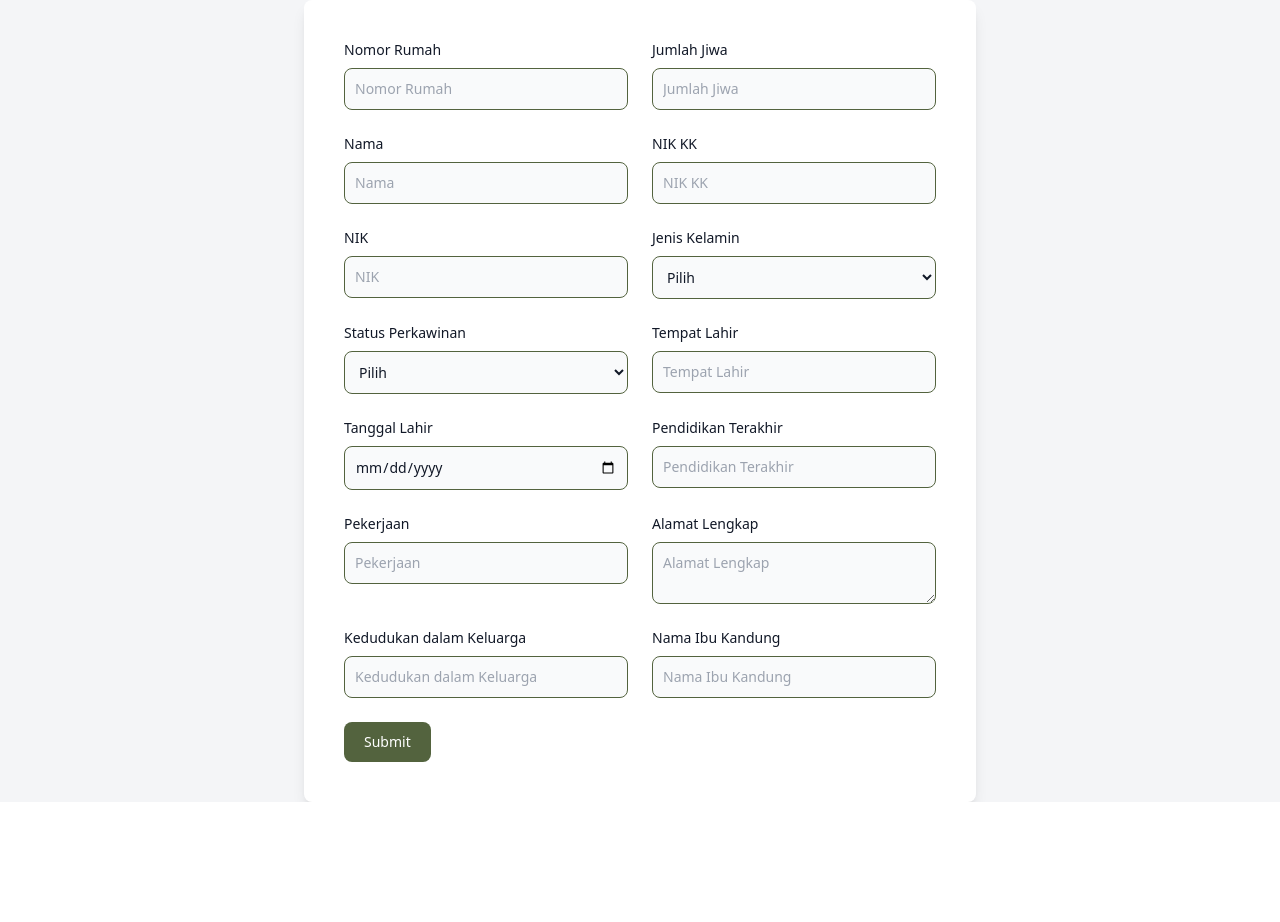
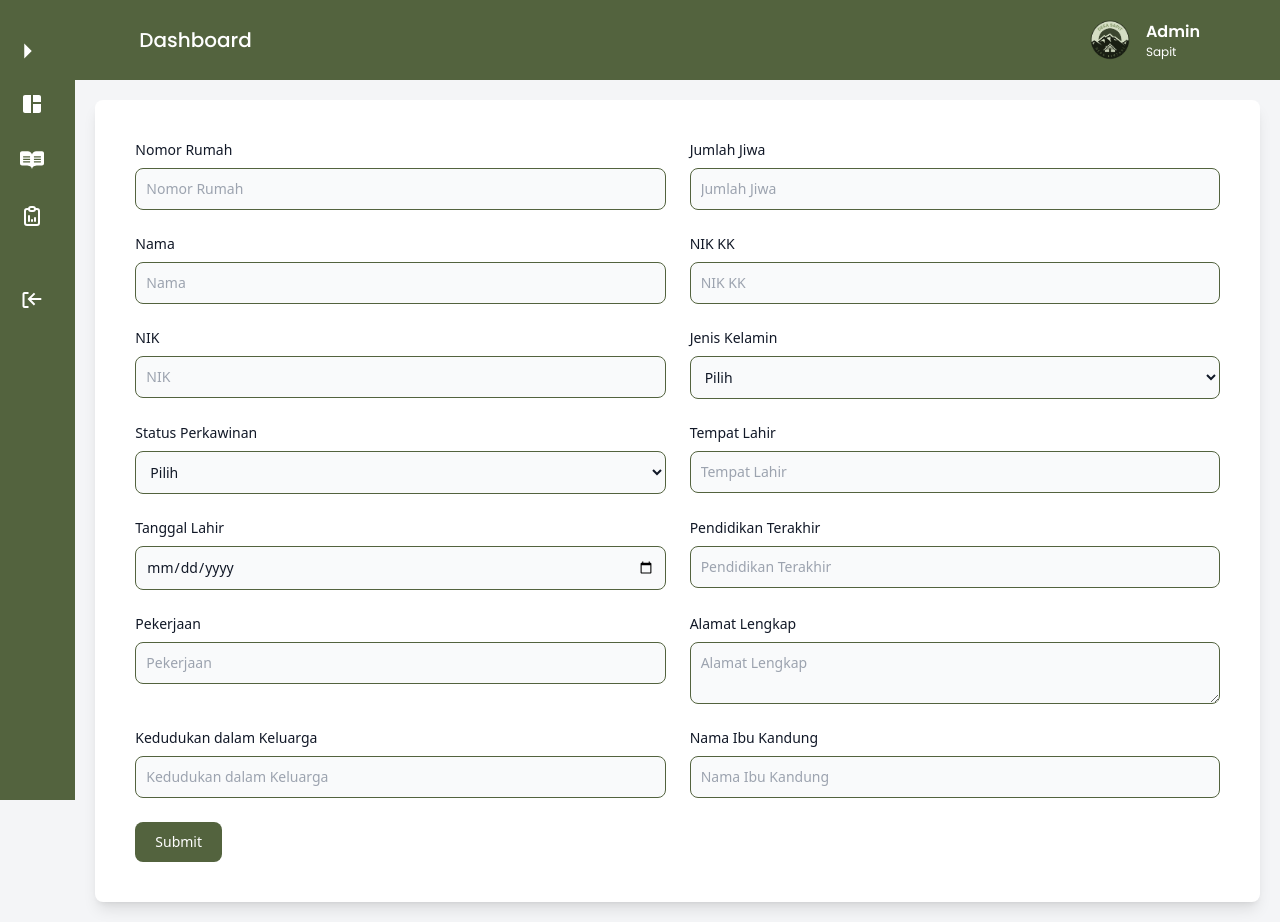
Before and after one commit to SapitDev/DashboardSapit, a Next.js app: page /form in a window 1280 px wide. Before the commit the page ends 802 px from the top, so only its background shows below. Built offline with nearby package versions, Linux system fonts and the light colour scheme.

Commit message:
Merge Done

```diff
--- /dev/null
+++ b/lib/prisma.ts
@@ -0,0 +1,5 @@
+import { PrismaClient } from "@prisma/client";
+
+const prisma = new PrismaClient();
+
+export default prisma;
--- a/src/components/formInputData.tsx
+++ b/src/components/formInputData.tsx
@@ -1,10 +1,9 @@
-// pages/form.js
 import React from "react";
 
 export default function FormInputData() {
   return (
-    <div className="flex items-center justify-center min-h-screen bg-gray-100">
-      <form className="container mx-auto p-10 bg-white shadow-lg rounded-lg w-full max-w-2xl">
+    <div className="flex items-center justify-center ">
+      <form className="container mx-auto p-10 bg-white shadow-lg rounded-lg w-full ">
         <div className="grid gap-6 mb-6 md:grid-cols-2">
           <div>
             <label
--- a/src/layout/layout.tsx
+++ b/src/layout/layout.tsx
@@ -11,16 +11,16 @@ export default function DashboardLayout({
 
   return (
     <>
-      <div className="flex">
+      <div className="flex bg-gray-100">
         <Sidebar open={open} setOpen={setOpen} />
-        <div>
+        <div className="w-full">
           <Header
             title="Dashboard"
             userName="Sapit"
             userStatus="Admin"
             profilePicture="/logo.png"
           />
-          <section className={`duration-300 p-5 w-full`}>{children}</section>
+          <div className={`duration-300 p-5 w-full`}>{children}</div>
         </div>
       </div>
     </>
--- a/src/pages/api/hello.ts
+++ /dev/null
@@ -1,13 +0,0 @@
-// Next.js API route support: https://nextjs.org/docs/api-routes/introduction
-import type { NextApiRequest, NextApiResponse } from "next";
-
-type Data = {
-  name: string;
-};
-
-export default function handler(
-  req: NextApiRequest,
-  res: NextApiResponse<Data>,
-) {
-  res.status(200).json({ name: "John Doe" });
-}
--- /dev/null
+++ b/src/pages/api/warga.ts
@@ -0,0 +1,20 @@
+import { NextApiRequest, NextApiResponse } from "next";
+import prisma from "../../../lib/prisma";
+
+export default async function handler(
+  req: NextApiRequest,
+  res: NextApiResponse
+) {
+  try {
+    const warga = await prisma.dataWarga.findMany({
+      include: {
+        dataTambahan: true,
+      },
+    });
+    res.status(200).json(warga);
+  } catch (error) {
+    res
+      .status(500)
+      .json({ error: "Terjadi kesalahan saat mengambil data warga" });
+  }
+}
--- a/src/pages/beranda/index.tsx
+++ b/src/pages/beranda/index.tsx
@@ -1,16 +1,30 @@
 import React from "react";
 import Laporan from "@/components/tabel/laporan";
+import { MdAddBox } from "react-icons/md";
+import Link from "next/link";
+import DashboardLayout from "@/layout/layout";
 
 export default function Beranda() {
   return (
     <>
-      <div>
-        <h1 className="text-2xl font-bold mt-4 mb-2">Data Warga Desa Sapit</h1>
-        <h2 className="text-xl font-semibold mb-4 text-primary-500">
-          Seluruh data warga Dusun Batu Cangku Utara
-        </h2>
-        <Laporan />
+      <div className="flex justify-between items-center mb-4">
+        <div>
+          <h1 className="text-2xl font-bold mt-4 mb-2">
+            Data Warga Desa Sapit
+          </h1>
+          <h2 className="text-xl font-semibold mb-4 text-primary-500">
+            Seluruh data warga Dusun Batu Cangku Utara
+          </h2>
+        </div>
+        <Link
+          className="flex items-center space-x-4 border border-primary-500  px-4 py-2 rounded-md text-primary-500 hover:text-white hover:bg-primary-400 cursor-pointer"
+          href={"/form"}
+        >
+          <h1 className="text-lg font-semibold">Tambah Data</h1>
+          <MdAddBox className="text-2xl  " />
+        </Link>
       </div>
+      <Laporan />
     </>
   );
 }
--- a/src/pages/form/index.jsx
+++ b/src/pages/form/index.tsx
@@ -1,10 +1,13 @@
 import React from "react";
 import FormInputData from "../../components/formInputData";
+import FormLayout from "@/layout/layout";
 
 export default function InputData() {
   return (
-    <div>
-      <FormInputData />
-    </div>
+    <>
+      <FormLayout>
+        <FormInputData />
+      </FormLayout>
+    </>
   );
 }
--- a/src/pages/index.tsx
+++ b/src/pages/index.tsx
@@ -1,4 +1,4 @@
-import DashboardLayout from "../layout/layout";
+import DashboardLayout from "@/layout/layout";
 import Beranda from "@/pages/beranda/index";
 
 export default function Home() {
```
